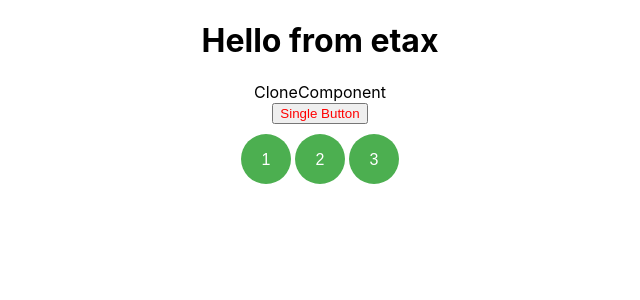
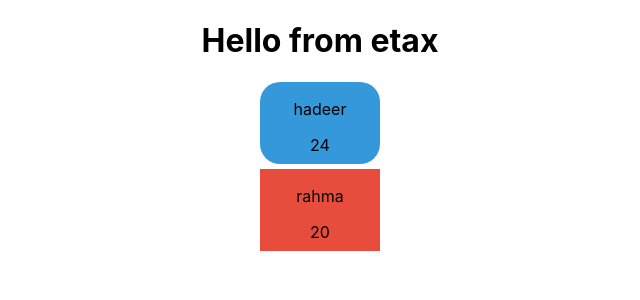
Before and after one commit to hadeer-khaled/Learn-React, a React (Create React App) app: page / in a window 1280 px wide. Shown: the top 300 px of the page, without its empty margins (320-960 px from the left). Built offline with nearby package versions, Linux system fonts and the light colour scheme.

Commit message:
dynamic component

```diff
--- a/src/App.css
+++ b/src/App.css
@@ -1,3 +1,6 @@
+:root{
+  box-sizing: border-box;
+}
 .App {
   text-align: center;
 }
@@ -57,3 +60,21 @@
   cursor: pointer;
   margin: 10px 2px;
 }
+
+.shapeone {
+  width: 80px;
+  height: 80px;
+  background-color: #3498db;
+  border-radius: 20px;
+  padding: 1px 20px;
+  margin: 5px auto;
+}
+
+.shapetwo {
+  width: 80px;
+  height: 80px;
+  background-color: #e74c3c;
+  border-radius: 0;
+  padding: 1px 20px;
+  margin: auto;
+}
--- a/src/App.js
+++ b/src/App.js
@@ -1,12 +1,12 @@
 import 'App.css';
-import CloneComponent from 'CloneComponent/CloneComponent';
+import DynamicComponent from 'DynamicComponent/DynamicComponent';
 function App() {
   return (
     <div className="App">
       <h1>Hello from etax</h1>
 
 
-      <CloneComponent></CloneComponent>
+      <DynamicComponent></DynamicComponent>
     </div>
   );
 }
--- /dev/null
+++ b/src/DynamicComponent/DynamicComponent.js
@@ -0,0 +1,25 @@
+import React from 'react'
+import "App.css"
+import ShapeOne from './ShapeOne'
+import ShapeTwo from './ShapeTwo'
+
+
+export default function DynamicComponent() {
+    const data = [
+      { componentName : ShapeOne,
+        data:{id: 1, name:"hadeer" , age : 24}
+      },
+      {
+        componentName : ShapeTwo,
+        data: {id: 2, name:"rahma" , age : 20}
+      },
+    ];
+
+    const child  = data.map((el)=> <el.componentName data={el.data} key={el.data.id}></el.componentName>)
+
+    return (
+      <div>
+          {child}
+      </div>
+    )
+}
--- /dev/null
+++ b/src/DynamicComponent/ShapeOne.js
@@ -0,0 +1,13 @@
+import React from 'react'
+import "App.css"
+
+export default function ShapeOne({data}) {
+  return (
+    <>
+        <div className='shapeone'>
+          <p>{data.name}</p>
+          <p>{data.age}</p>
+        </div>
+    </>
+  )
+}
--- /dev/null
+++ b/src/DynamicComponent/ShapeTwo.js
@@ -0,0 +1,13 @@
+import React from 'react'
+import "App.css"
+
+export default function ShapeTwo({data}) {
+  return (
+    <>
+        <div className='shapetwo'>
+          <p>{data.name}</p>
+          <p>{data.age}</p>
+        </div>
+    </>
+  )
+}
```
